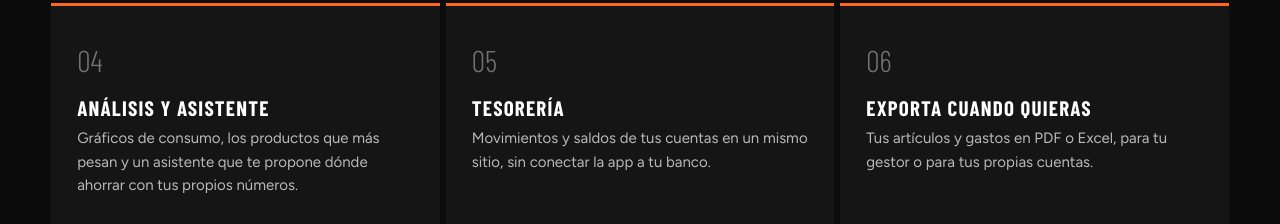
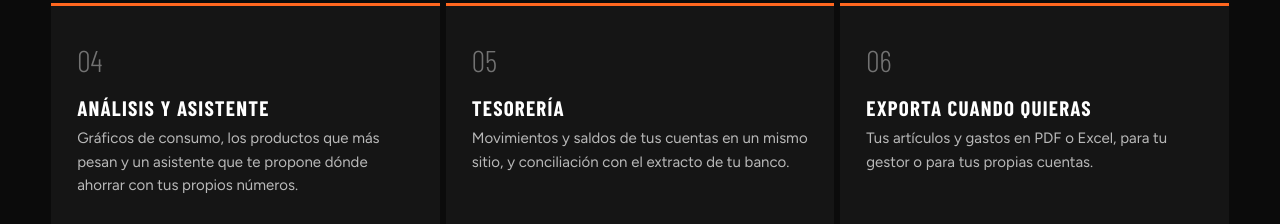
Before and after one commit to juanradomenech-tech/juanradomenech, a plain HTML site: page personalfinance.html in a window 1280 px wide. Shown: the part 2929-3153 px from the top of the page. Drawn offline with Linux system fonts and the light colour scheme.

Commit message:
PFP: Tesorería con conciliación con el extracto del banco

```diff
--- a/personalfinance.html
+++ b/personalfinance.html
@@ -59,7 +59,7 @@
   <div class="wrap">
     <span class="etiqueta">Qué hace</span>
     <h2 class="titulo aparece" id="t-funciones">Menos apuntar, más decidir</h2>
-    <ul class="app-funciones"><li class="aparece"><span>01</span><h3>Un gasto en tres segundos</h3><p>Escribe o dicta «15 € en taxi &quot;trabajo&quot;» y la IA entiende el importe, la categoría, la fecha y el comentario.</p></li><li class="aparece"><span>02</span><h3>Foto del ticket, desglosada</h3><p>Fotografía el ticket del súper y separa sola comida, bebidas, droguería o bolsas en sus categorías.</p></li><li class="aparece"><span>03</span><h3>Semana a semana</h3><p>Presupuesto y gasto real por semanas y meses, con la desviación de cada partida siempre a la vista.</p></li><li class="aparece"><span>04</span><h3>Análisis y asistente</h3><p>Gráficos de consumo, los productos que más pesan y un asistente que te propone dónde ahorrar con tus propios números.</p></li><li class="aparece"><span>05</span><h3>Tesorería</h3><p>Movimientos y saldos de tus cuentas en un mismo sitio, sin conectar la app a tu banco.</p></li><li class="aparece"><span>06</span><h3>Exporta cuando quieras</h3><p>Tus artículos y gastos en PDF o Excel, para tu gestor o para tus propias cuentas.</p></li></ul>
+    <ul class="app-funciones"><li class="aparece"><span>01</span><h3>Un gasto en tres segundos</h3><p>Escribe o dicta «15 € en taxi &quot;trabajo&quot;» y la IA entiende el importe, la categoría, la fecha y el comentario.</p></li><li class="aparece"><span>02</span><h3>Foto del ticket, desglosada</h3><p>Fotografía el ticket del súper y separa sola comida, bebidas, droguería o bolsas en sus categorías.</p></li><li class="aparece"><span>03</span><h3>Semana a semana</h3><p>Presupuesto y gasto real por semanas y meses, con la desviación de cada partida siempre a la vista.</p></li><li class="aparece"><span>04</span><h3>Análisis y asistente</h3><p>Gráficos de consumo, los productos que más pesan y un asistente que te propone dónde ahorrar con tus propios números.</p></li><li class="aparece"><span>05</span><h3>Tesorería</h3><p>Movimientos y saldos de tus cuentas en un mismo sitio, y conciliación con el extracto de tu banco.</p></li><li class="aparece"><span>06</span><h3>Exporta cuando quieras</h3><p>Tus artículos y gastos en PDF o Excel, para tu gestor o para tus propias cuentas.</p></li></ul>
     <div class="app-capturas"><figure class="app-captura app-captura--ancha aparece"><img class="" src="media/apps/pf-analisis.webp" alt="Análisis de Personal Finance PRO: gasto por categorías y los diez conceptos de mayor gasto" width="1200" height="666" loading="lazy" decoding="async"><figcaption>Análisis: en qué categorías y conceptos se va el dinero.</figcaption></figure><figure class="app-captura app-captura--alta aparece"><img class="" src="media/apps/pf-movil.webp" alt="Personal Finance PRO en el móvil confirmando un gasto: 12,40 € en Comida" width="585" height="1050" loading="lazy" decoding="async"><figcaption>En el móvil: escribes el gasto y te dice en qué partida lo ha puesto.</figcaption></figure></div>
   </div>
 </section>
```
